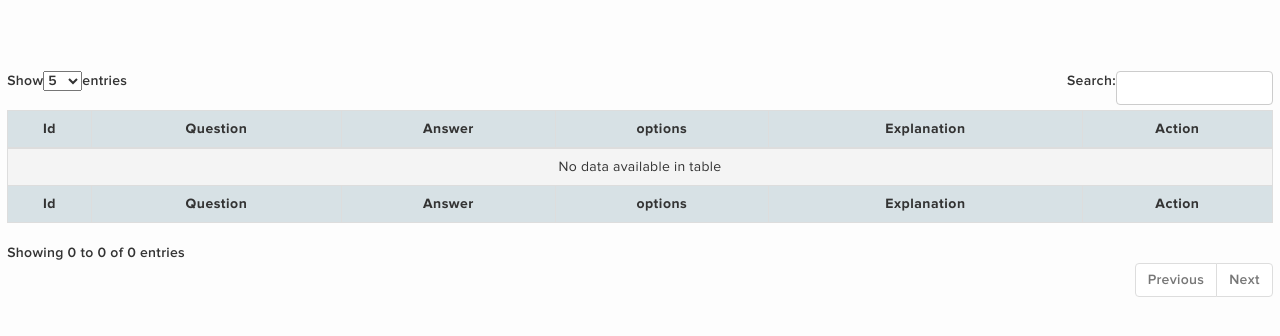
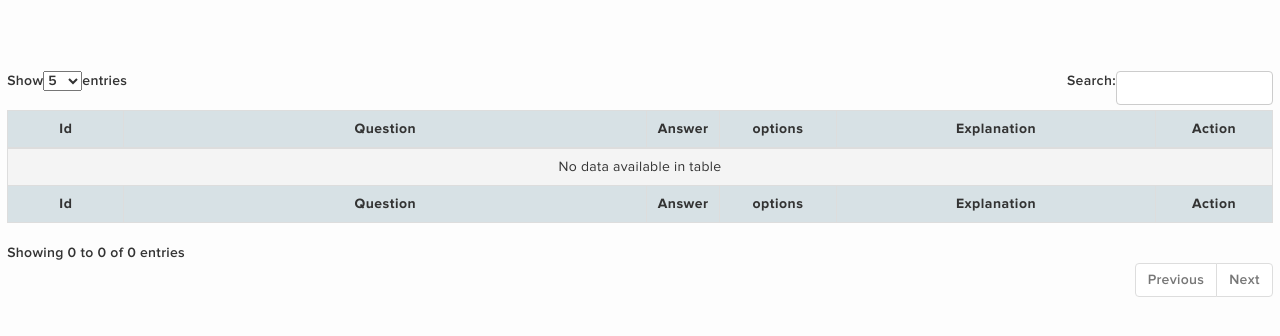
Before and after one commit to startersup/education, a PHP site: page /superadmin/qlist.php in a window 1280 px wide. Shown: the part 50-386 px from the top of the page. Run offline with PHP 8.4, Linux system fonts and the light colour scheme; data that the repository does not hold is empty; some libraries are stand-ins or nearby versions.

Commit message:
Update qlist.php
s

```diff
--- a/superadmin/qlist.php
+++ b/superadmin/qlist.php
@@ -53,12 +53,12 @@ if ($_SERVER["REQUEST_METHOD"] == "POST") {
 	<table id="example" class="table table-striped table-bordered" style="width:100%">
         <thead>
             <tr>
-                <th>Id</th>
-                <th>Question</th>
-                <th>Answer</th>
-                <th>options</th>
-                <th>Explanation</th>
-                  <th>Action</th>
+                <th style="width:10%;">Id</th>
+                <th style="width:40%;">Question</th>
+                <th style="width:5%;">Answer</th>
+                <th style="width:10%;">options</th>
+                <th style="width:25%;">Explanation</th>
+                  <th style="width:10%;">Action</th>
             </tr>
         </thead>
         <tbody>
```
